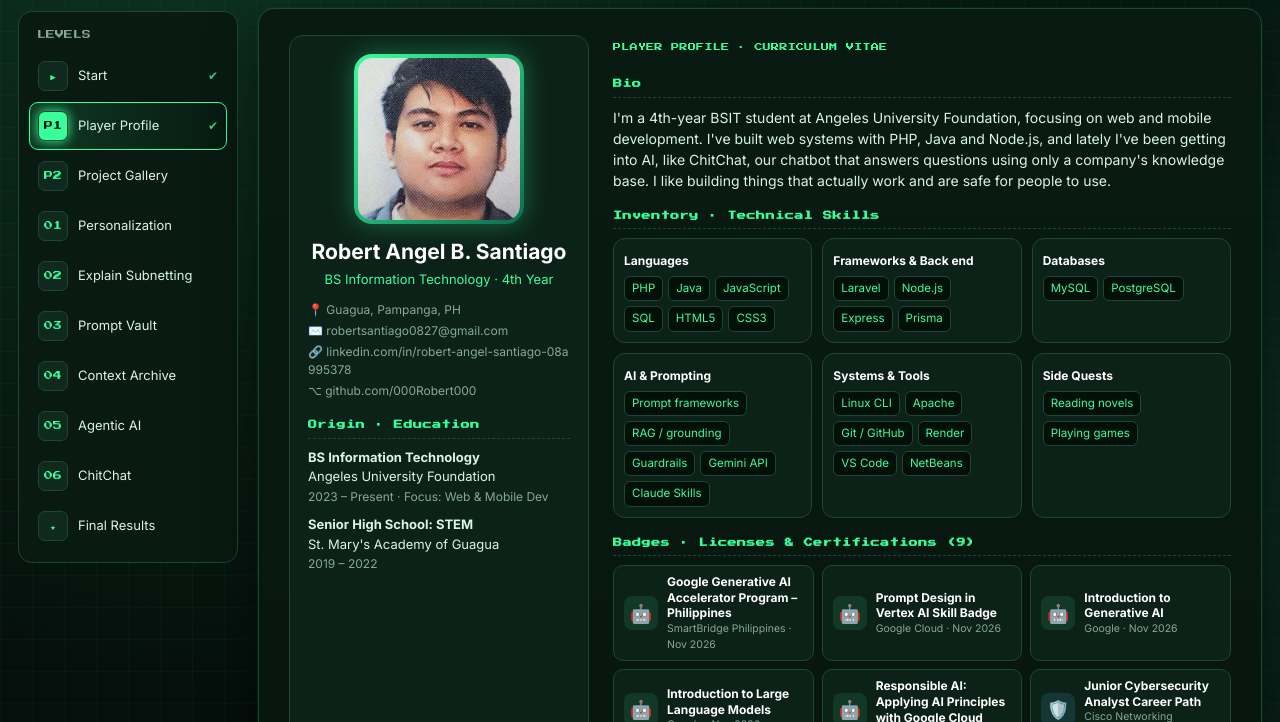
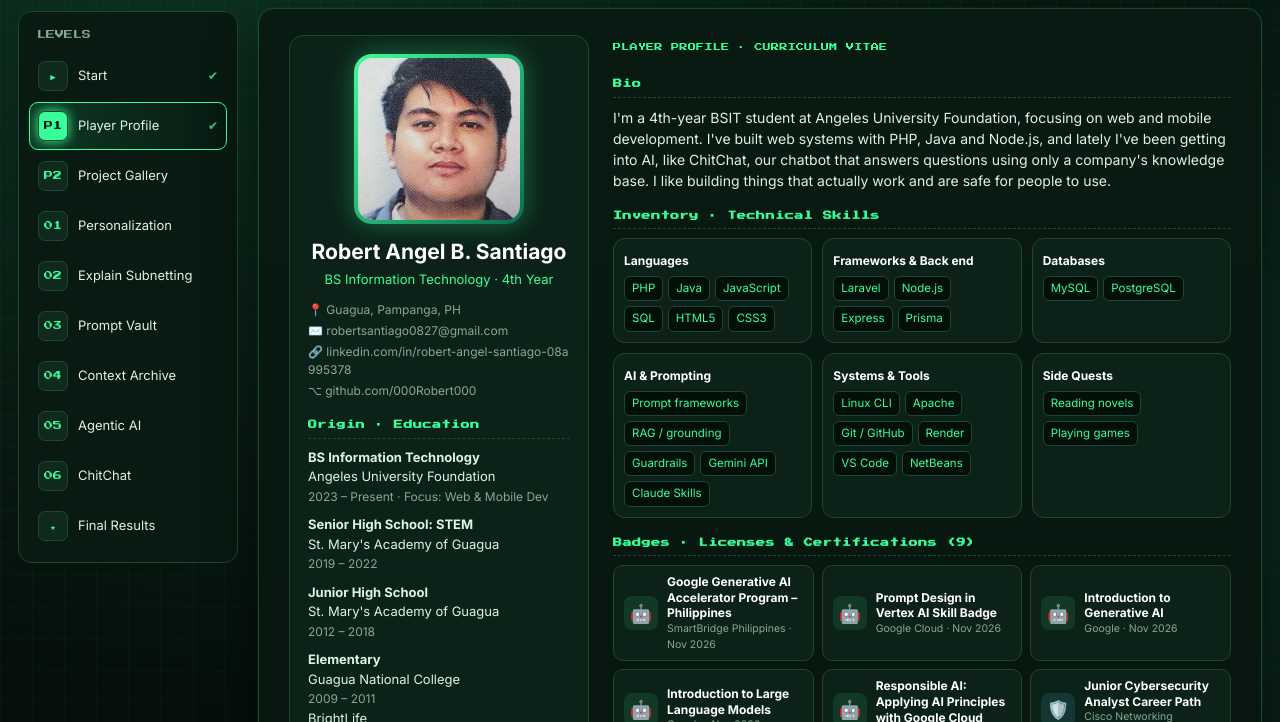
Before and after one commit to 000Robert000/MCO2_Portfolio-Robert-Santiago-BSIT4A-, a plain HTML site: page index.html in a window 1280 px wide. Both pictures are taken after a click on the link "▶ START". Shown: the part 65-787 px from the top of the page. Drawn offline with Linux system fonts and the light colour scheme.

Commit message:
Update portfolio

```diff
--- a/index.html
+++ b/index.html
@@ -349,6 +349,8 @@ mark{background:var(--amb);color:#1a1200;padding:0 2px;border-radius:3px}
   <h3>Origin · Education</h3>
   <div class="edu"><b>BS Information Technology</b><br>Angeles University Foundation<br><span>2023 – Present · Focus: Web &amp; Mobile Dev</span></div>
   <div class="edu"><b>Senior High School: STEM</b><br>St. Mary's Academy of Guagua<br><span>2019 – 2022</span></div>
+  <div class="edu"><b>Junior High School</b><br>St. Mary's Academy of Guagua<br><span>2012 – 2018</span></div>
+  <div class="edu"><b>Elementary</b><br>Guagua National College<br><span>2009 – 2011</span><br>BrightLife<br><span>2008 – 2009</span></div>
  </div>
  <div class="char-main">
   <div class="tag">PLAYER PROFILE · CURRICULUM VITAE</div>
```
